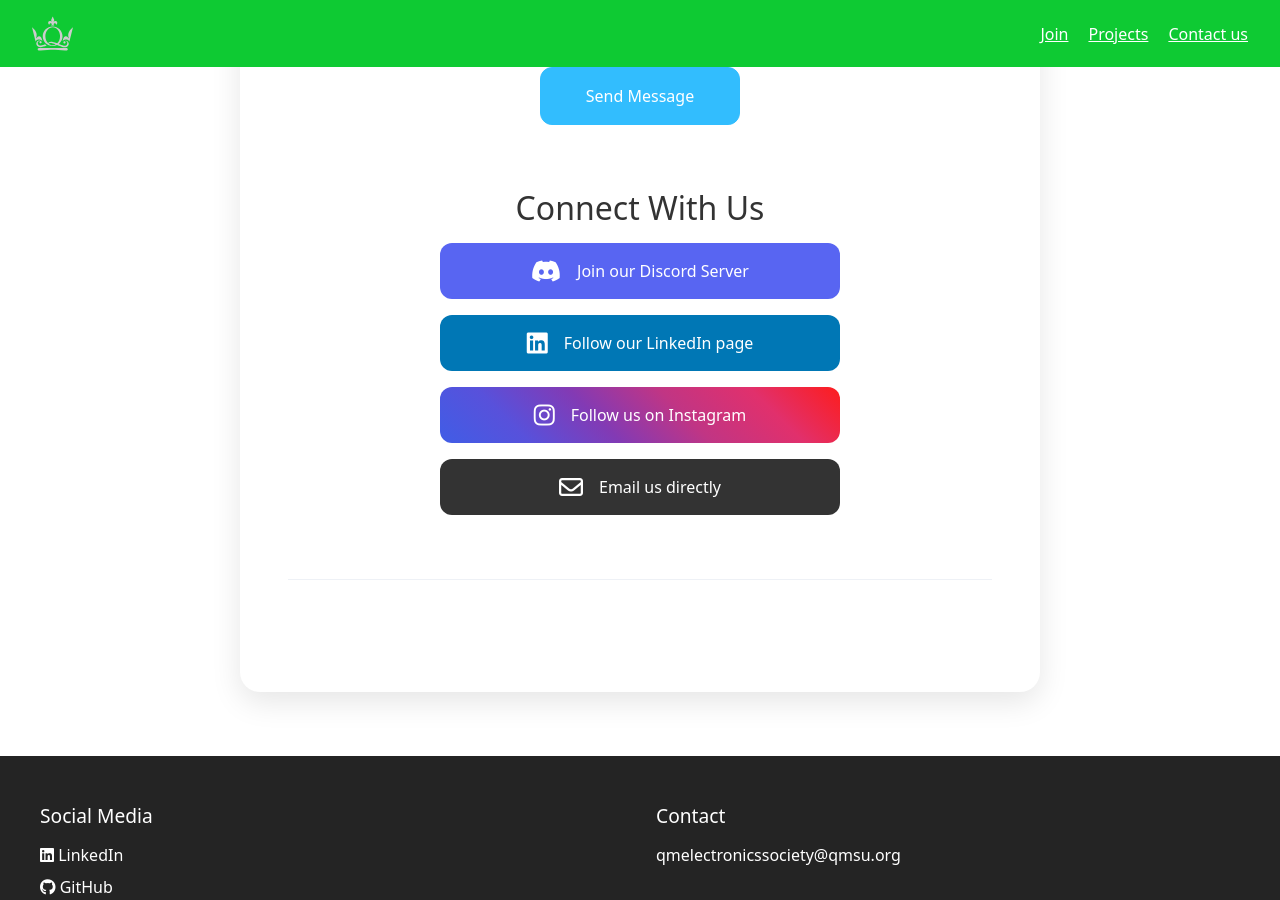
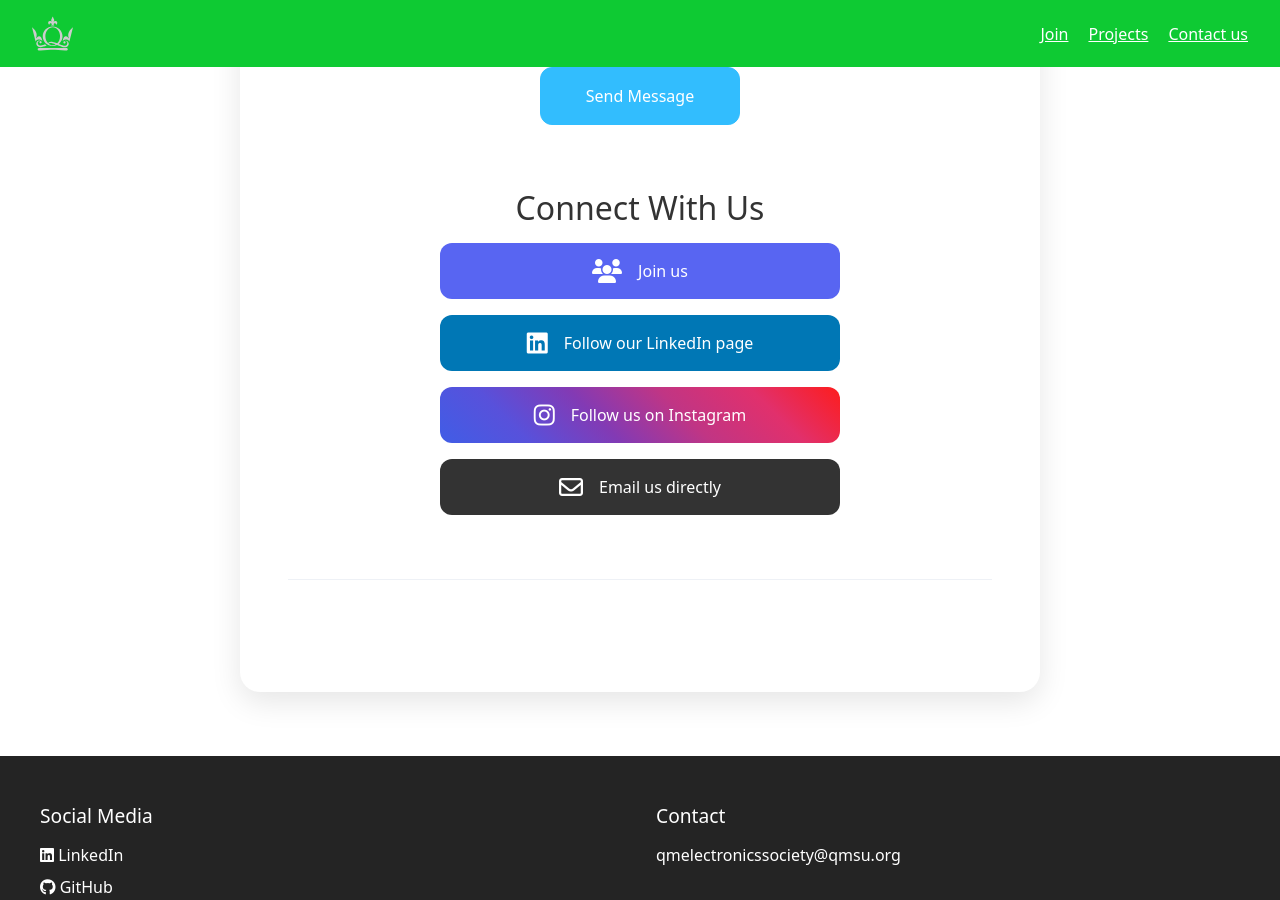
Before and after one commit to Queen-Mary-Electronics-Society/Queen-Mary-Electronics-Society.github.io, a Jekyll site: the page built from docs/contact.html, in a window 1280 px wide and 900 px high, scrolled down 502 px. Built offline with Jekyll 4.4.1, drawn with Linux system fonts in a browser that asks for light colours.

Commit message:
updated contact us + join us links

```diff
--- a/docs/contact.html
+++ b/docs/contact.html
@@ -46,16 +46,16 @@ title: "Contact Us"
     <div class="connect-section">
         <h2>Connect With Us</h2>
         <div class="social-links">
-            <a href="#" id="discord-link" class="social-link">
-                <i class="fab fa-discord"></i> Join our Discord Server
+            <a href="https://www.qmsu.org/groups/26265/" class="social-link" target="_blank" rel="noopener noreferrer">
+                <i class="fas fa-users"></i> Join us
             </a>
-            <a href="#" id="linkedin-link" class="social-link">
+            <a href="{{ site.socialMedia.linkedin }}" class="social-link" target="_blank" rel="noopener noreferrer">
                 <i class="fab fa-linkedin"></i> Follow our LinkedIn page
             </a>
-            <a href="#" id="instagram-link" class="social-link">
+            <a href="{{ site.socialMedia.instagram }}" class="social-link" target="_blank" rel="noopener noreferrer">
                 <i class="fab fa-instagram"></i> Follow us on Instagram
             </a>
-            <a href="#" id="email-link" class="social-link">
+            <a href="mailto:{{ site.contact.email }}" class="social-link">
                 <i class="far fa-envelope"></i> Email us directly
             </a>
         </div>
```
